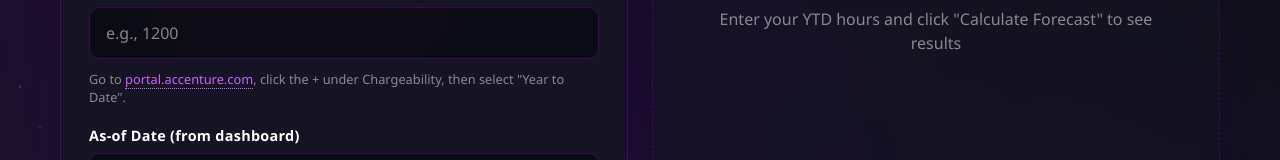
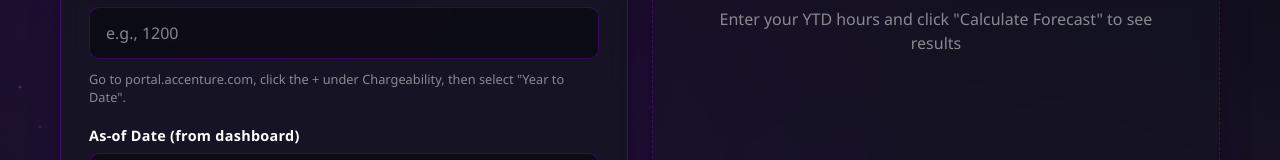
Before and after one commit to jtran5524/accenture-chargeability, a Next.js app: page / in a window 1280 px wide. Shown: the part 443-603 px from the top of the page. Built offline with nearby package versions, Linux system fonts and the light colour scheme.

Commit message:
Remove portal.accenture.com hyperlink

```diff
--- a/app/page.js
+++ b/app/page.js
@@ -231,7 +231,7 @@ export default function Home() {
                   className="input"
                 />
                 <span className="helper-text">
-                  Go to <a href="https://portal.accenture.com/#/myinfo" target="_blank" rel="noopener noreferrer" className="helper-link">portal.accenture.com</a>, click the + under Chargeability, then select "Year to Date".
+                  Go to portal.accenture.com, click the + under Chargeability, then select "Year to Date".
                 </span>
               </div>
 
```
